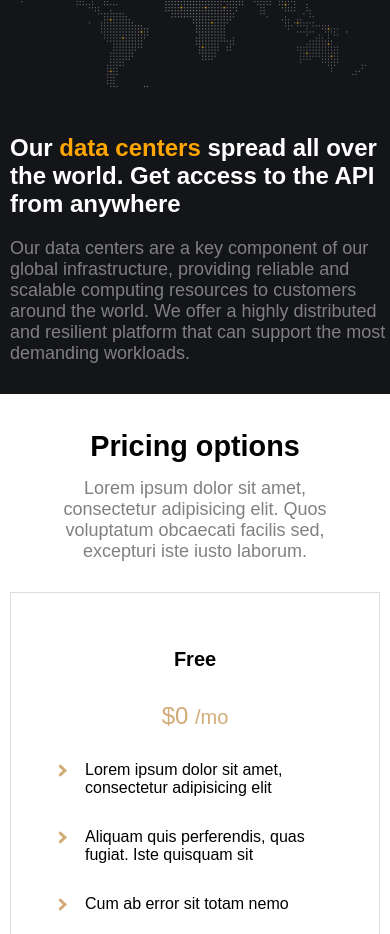
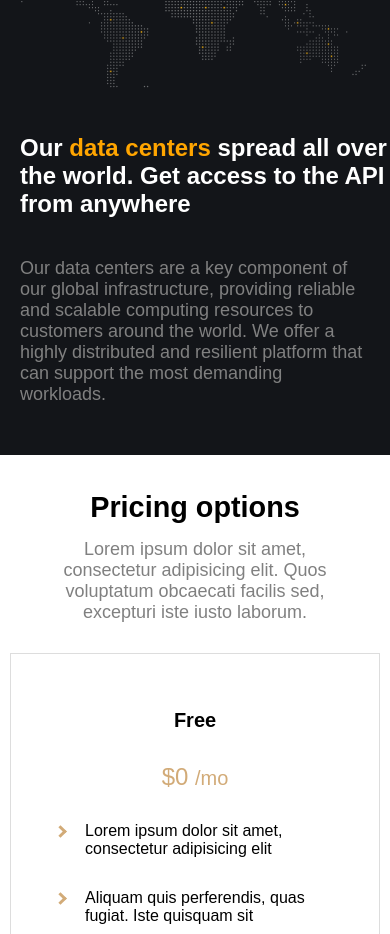
Before and after one commit to Demongs06/Landing_Page, a website built with Vite: page index.html in a window 390 px wide. Shown: the part 2121-3055 px from the top of the page. Built offline with nearby package versions, Linux system fonts and the light colour scheme; a web font is replaced by a local one.

Commit message:
style.css

```diff
--- a/style.css
+++ b/style.css
@@ -642,8 +642,7 @@ button {
   align-items: start;
   font-size: 1.5rem;
   width: 95%;
-  margin: 0;
-  margin: 20px 10px 20px 10px;
+  margin: 20px
 }
 
 .datacenter span{
@@ -651,7 +650,7 @@ button {
 }
 
 .datacenter p{
-  margin-left: 10px;
+  margin: 20px;
 }
 
 .pricing p{
```
